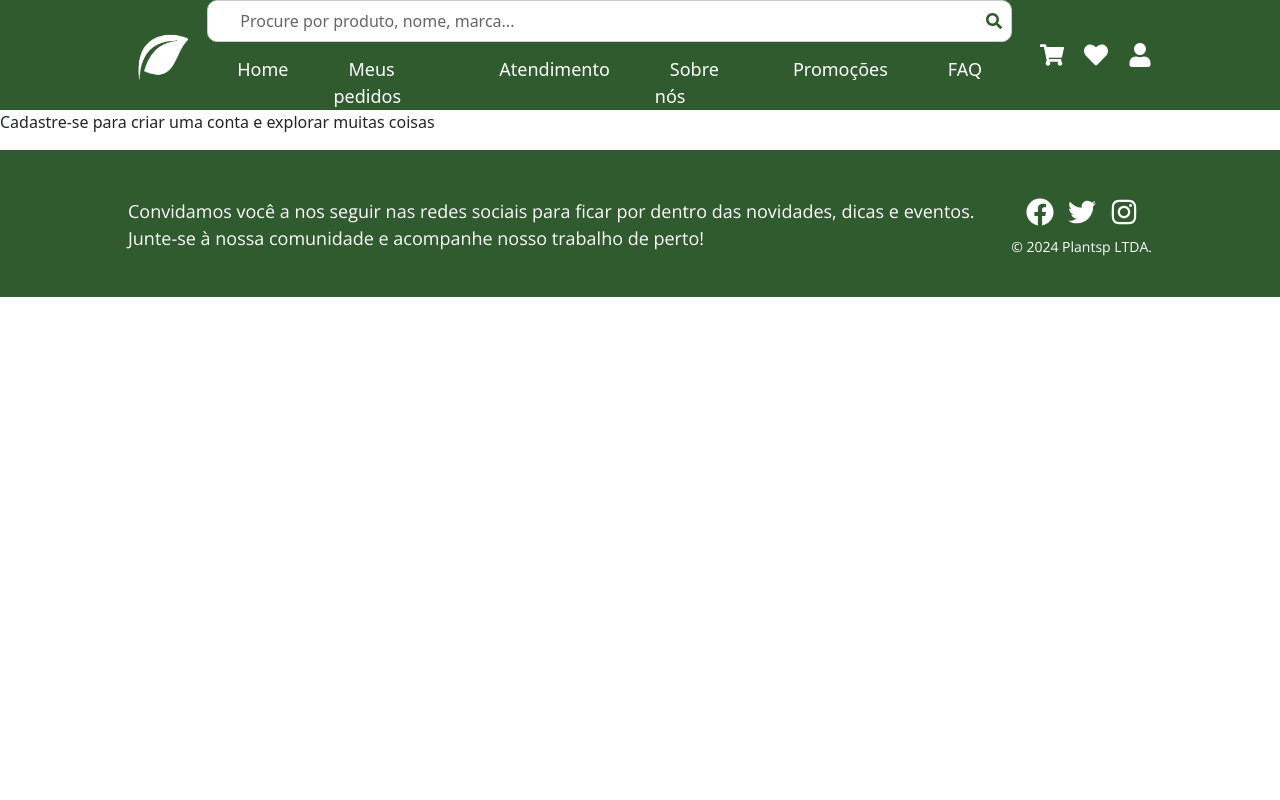
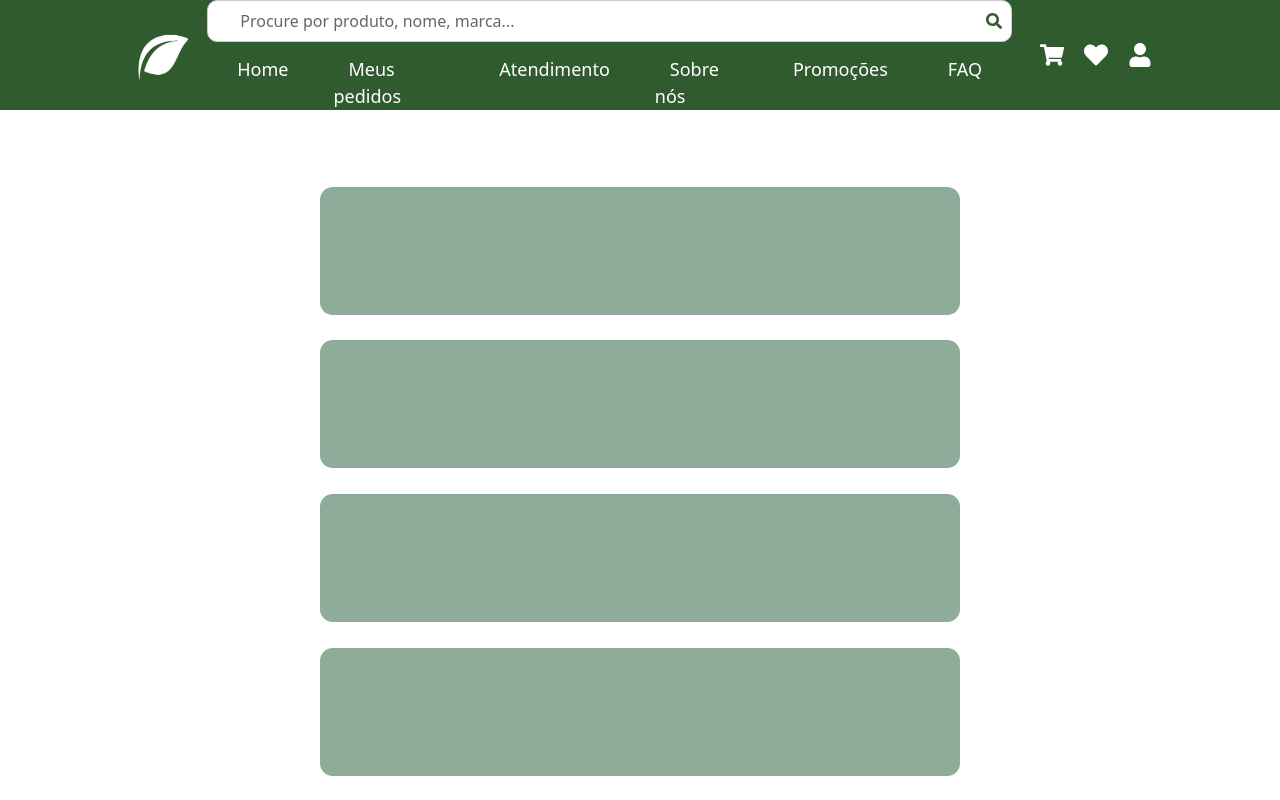
Before and after one commit to Plantsp/plantsp, a React (Create React App) app: page /faq in a window 1280 px wide. Shown: the top 800 px of the page. Built offline with nearby package versions, Linux system fonts and the light colour scheme.

Commit message:
Atualização

```diff
--- /dev/null
+++ b/src/pages/faq/faq.css
@@ -0,0 +1,80 @@
+#G{
+    height: 60vw;
+    padding-top: 6vw;
+    justify-content: center;
+    display: flex;
+}
+
+
+#pergunta{
+    width: 37vw;
+    height: 7vw;
+    display: flex;
+}
+
+#cliente_pergunta{
+    position: absolute;
+    font: bold 18pt Verdana;
+    color:rgb(29, 29, 29);
+    user-select: none;
+}
+
+#arera_pergunta{
+    width: 35vw;
+    height: 2vw;
+    border: none;
+    border-radius: 0.4vw;
+    background-color: rgb(219, 219, 219);
+    padding-left: 2vw;
+    margin-top: 3vw;
+}
+
+#btns{
+    margin: 6vw 0 0 20vw;
+    position: absolute;
+}
+
+.perbtn{
+    height: 2vw;
+    width: 7vw;
+    border-radius: 0.4vw;
+    color:aliceblue;
+    border: none;
+    transition: 1s;
+}
+
+#deletar{
+    background-color: #EE5757;
+    font: bold 12pt Verdana;
+}
+
+#enviar{
+    background-color: #4BBA76;
+    font: bold 12pt Verdana;
+    margin: 0 0 0 0.8vw
+}
+
+#deletar:hover{
+    background-color: rgb(218, 123, 123);
+    transition: 0.5s;
+}
+
+#enviar:hover{
+    background-color: rgb(126, 197, 104);
+    transition: 0.5s;
+}
+
+#pergunta_rep{
+    position: absolute;
+    height:41vw;
+}
+
+.caixa_pr{
+    margin-top: 13vw;
+    background-color: #8eac99;
+    width: 50vw;
+    height:10vw;
+    overflow: hidden;
+    margin: 0 0 2vw 0;
+    border-radius: 1vw;
+}
--- a/src/pages/faq/faq.js
+++ b/src/pages/faq/faq.js
@@ -1,11 +1,35 @@
 import Header from '../../components/header/headerdesktop';
 import Footer from '../../components/footer/footer';
+import "./faq.css";
 
 function Faq() {
     return (
         <div>
             <Header></Header>
-                <p>Cadastre-se para criar uma conta e explorar muitas coisas</p>
+                <div id="G">
+                    <div id="pergunta">
+                        <h2 id="cliente_pergunta">Faça sua pergunta e tire sua dúvida</h2>
+                        <input type="text" placeholder="Digite aqui..." id="arera_pergunta"></input>
+                        <div id="btns">
+                            <button class="perbtn" id="deletar">Deletar</button>
+                            <button class="perbtn" id="enviar">Enviar</button>
+                        </div>
+                    </div>
+
+                    <div id="pergunta_rep">
+
+                        <div class="caixa_pr"></div>
+
+                         <div class="caixa_pr"></div>
+
+                        <div class="caixa_pr"></div>
+
+                         <div class="caixa_pr"></div>
+                    </div>
+
+                </div>
+
+
             <Footer></Footer>
       </div>
     );
```
